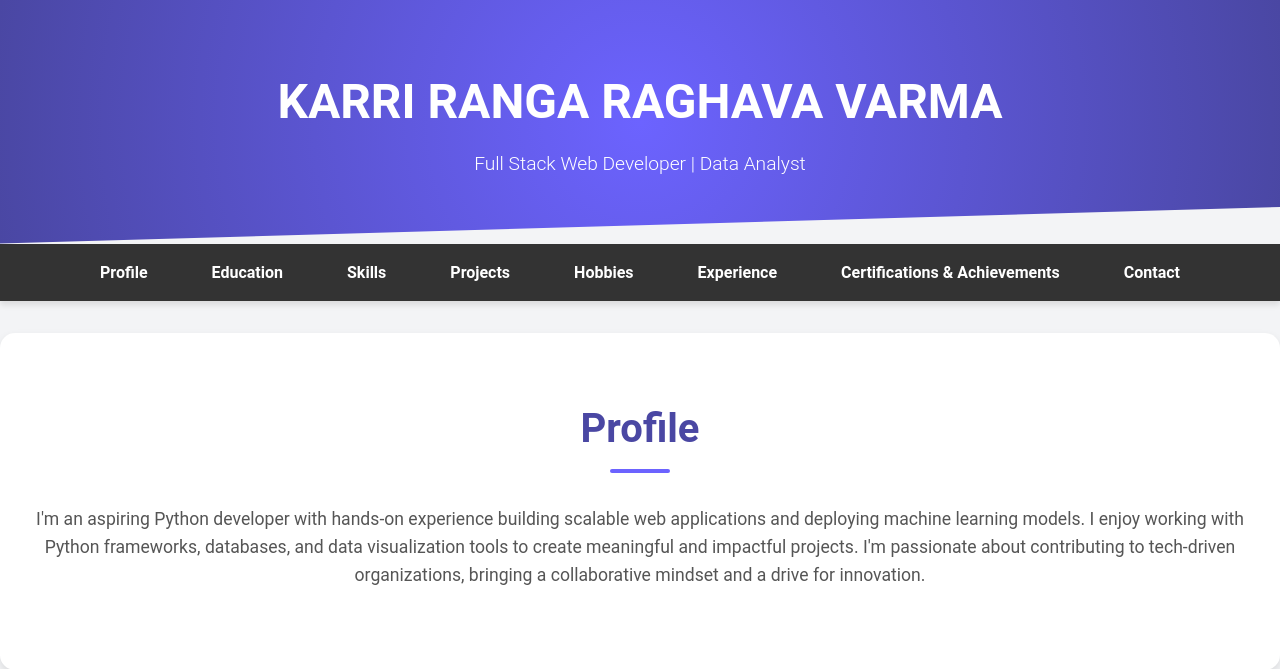
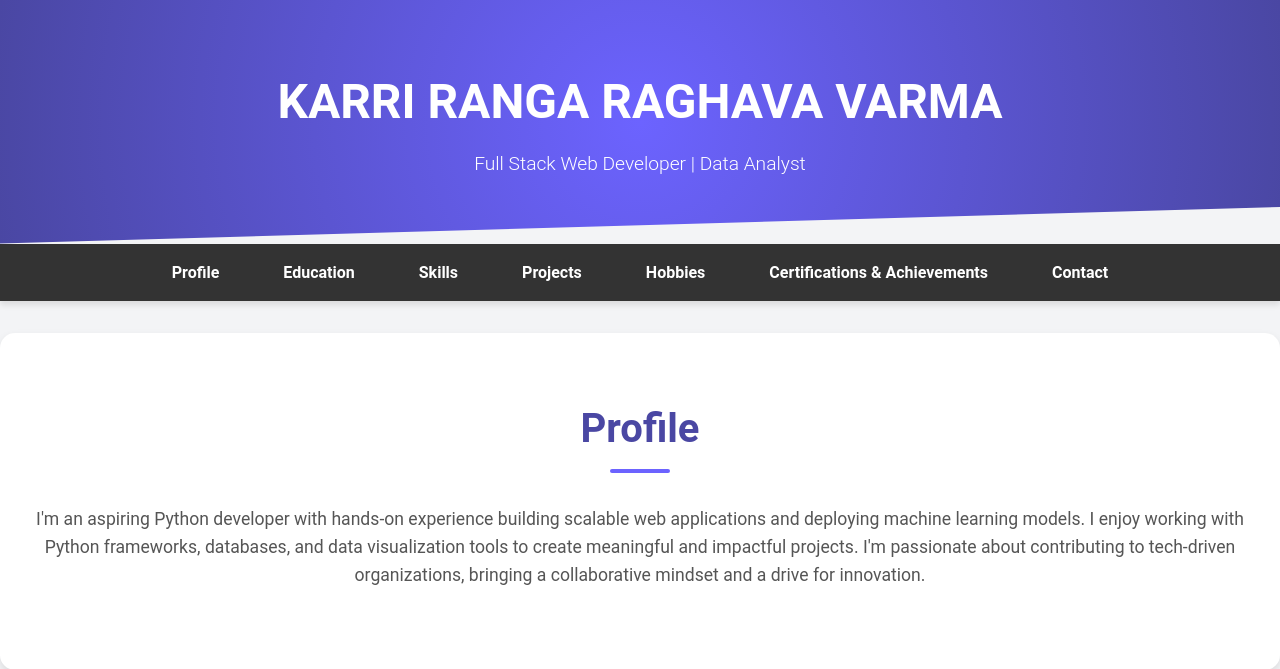
Before and after one commit to raghav0514/portfolio, a Flask app: page / in a window 1280 px wide. Shown: the top 669 px of the page. Run offline with Flask 3, Linux system fonts and the light colour scheme.

Commit message:
Update index.html

```diff
--- a/templates/index.html
+++ b/templates/index.html
@@ -26,7 +26,6 @@
             <li><a href="#skills">Skills</a></li>
             <li><a href="#projects">Projects</a></li>
             <li><a href="#Hobbies">Hobbies</a></li>
-            <li><a href="#Experience">Experience</a></li>
             <li><a href="#Certifications & Achievements">Certifications & Achievements</a></li>
             <li><a href="#contact">Contact</a></li>
         </ul>
@@ -95,12 +94,6 @@
         </ul>
     </section>
 
-    <!-- Experience Section -->
-    <section class="section" id="Experience">
-        <h2>Experience</h2>
-        <p><strong>Executive, Data Entry</strong>, Luxus Ind Pvt. Ltd. (1 Month)</p>
-    </section>
-
     <!-- Certifications & Achievements Section -->
     <section class="section" id="Certifications & Achievements">
         <h2>Certifications & Achievements</h2>
```
